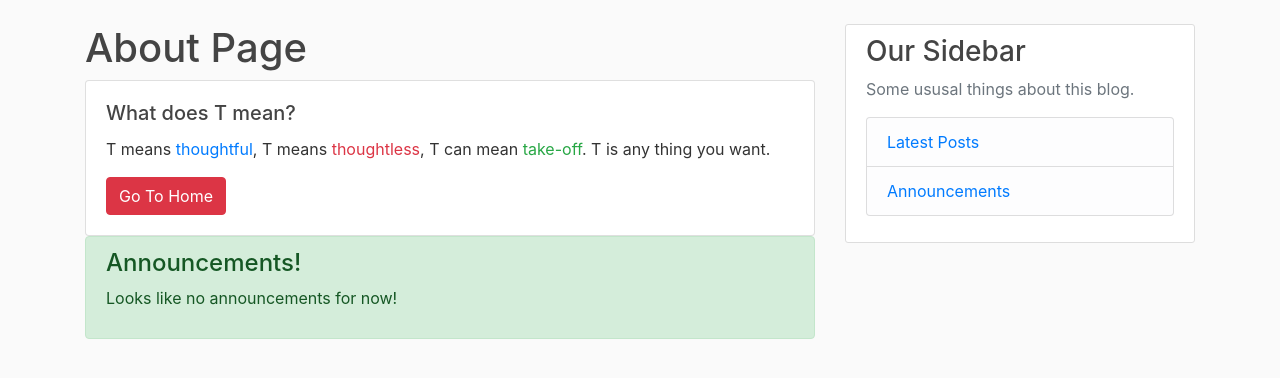
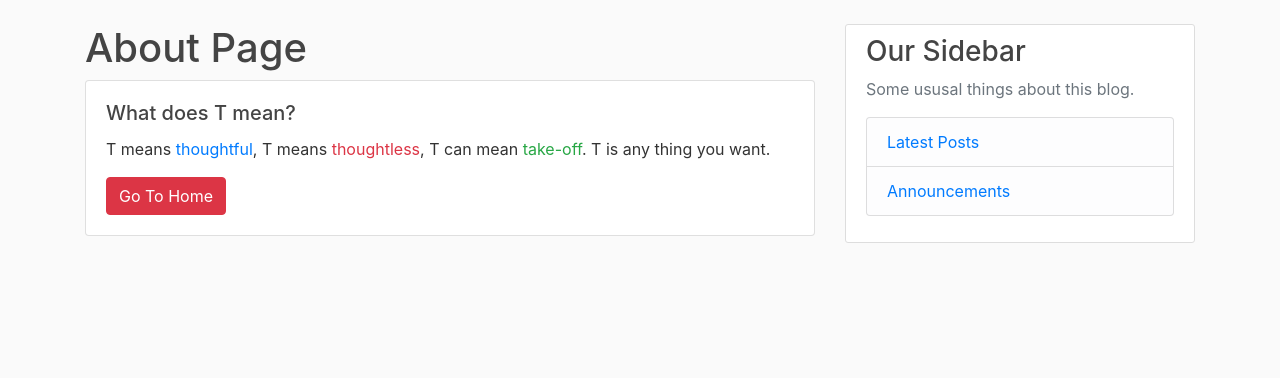
Before and after one commit to sarthoksarik/django_blog_deployed, a Django app: template blog/templates/blog/about.html in a window 1280 px wide. Shown: the part 56-434 px from the top of the page. Run offline with Django 3.2, Linux system fonts and the light colour scheme; the template is opened without the code that fills it, so the values that code supplies are empty; some libraries are stand-ins or nearby versions.

Commit message:
fixed about page

```diff
--- a/blog/templates/blog/about.html
+++ b/blog/templates/blog/about.html
@@ -13,8 +13,5 @@
         <a href="{% url 'blog-home' %}" class="btn btn-danger">Go To Home</a>
     </div>
 </div>
-<div class="alert alert-success" role="alert">
-    <h4 class="alert-heading"> Announcements!</h4>
-    <p>Looks like no announcements for now!</p>
-</div>
+
 {% endblock content %}
```
